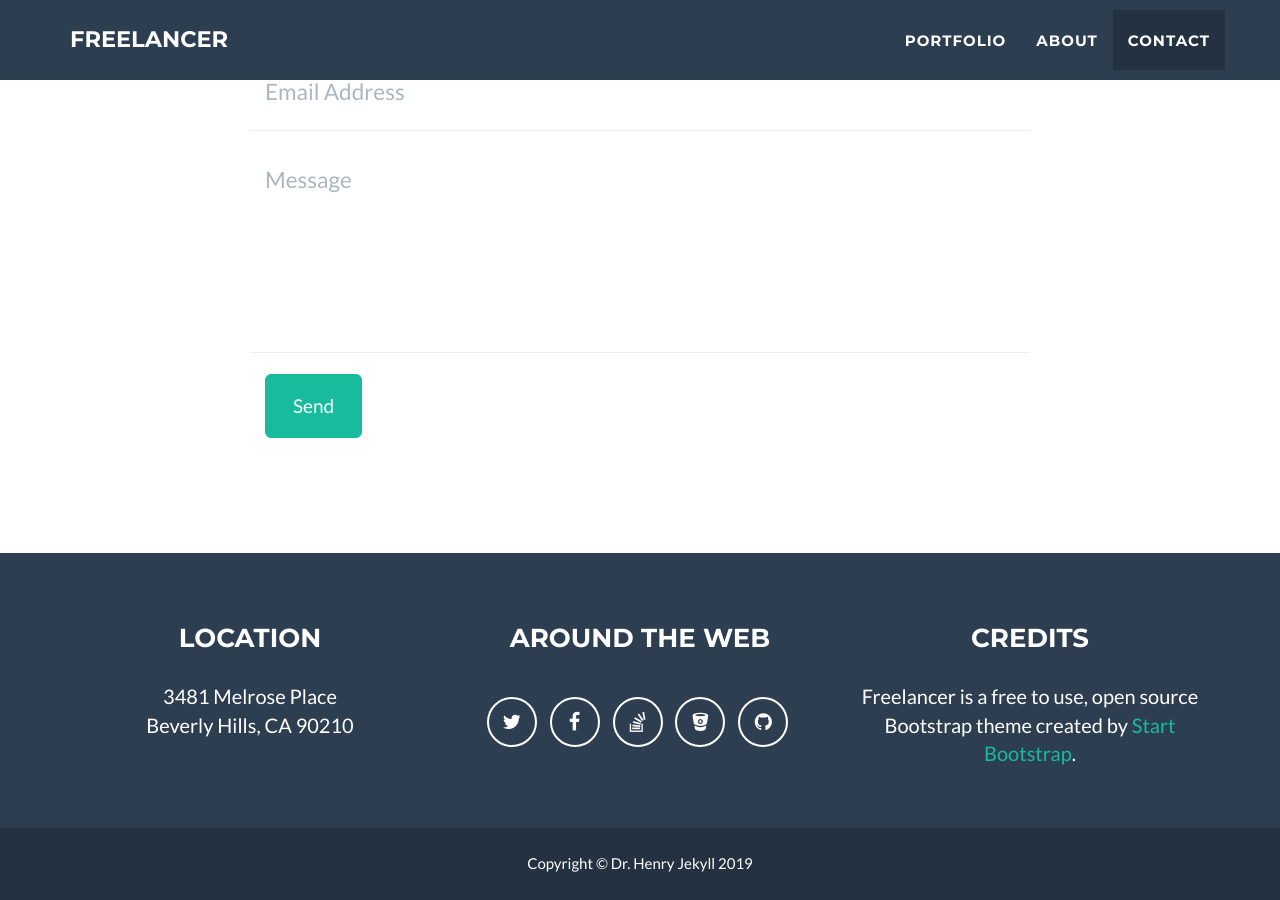
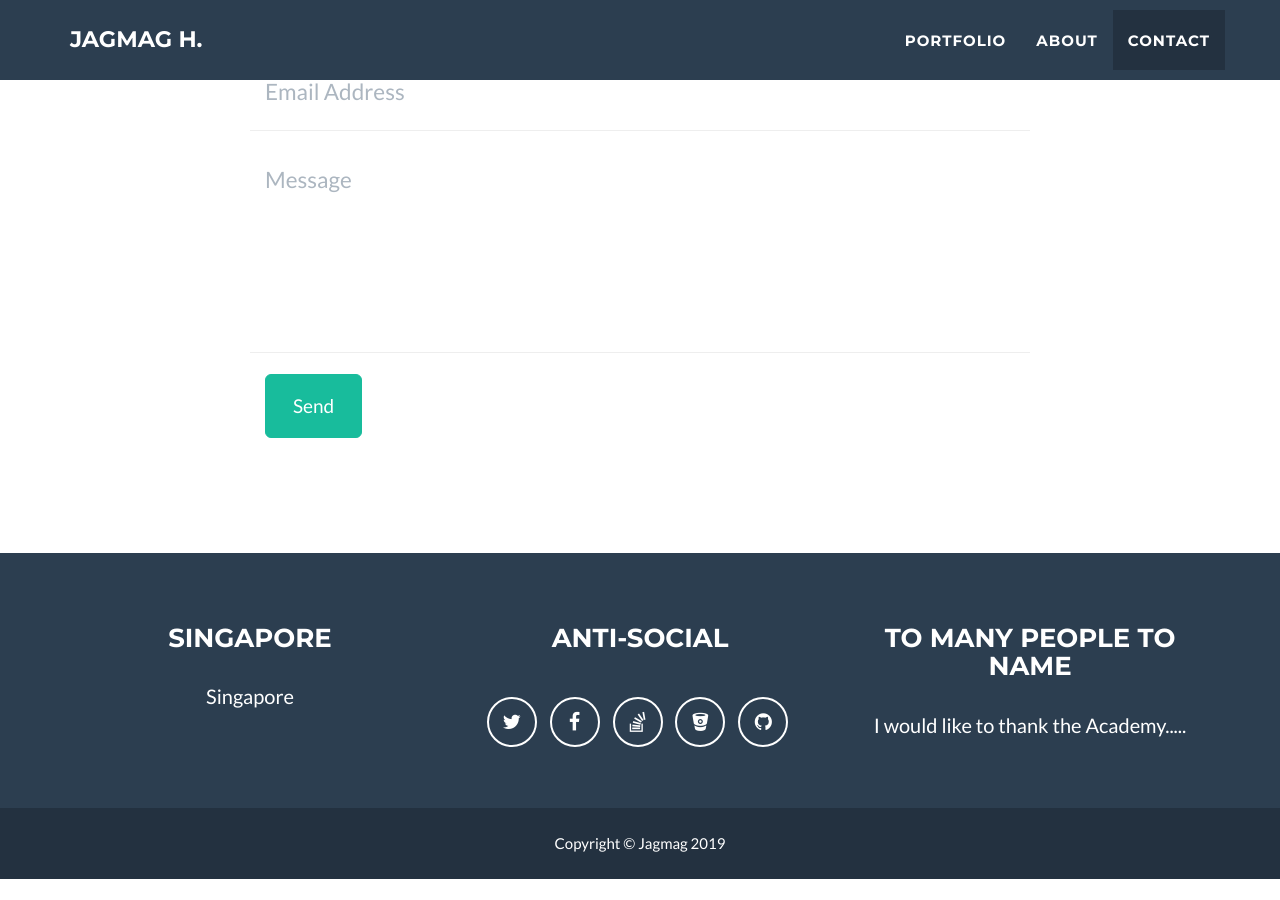
Before and after one commit to jagmagh/jagmagh.github.io, a Jekyll site: the page built from index.html, in a window 1280 px wide and 900 px high, scrolled down 2485 px. Built offline with Jekyll 4.4.1, drawn with Linux system fonts in a browser that asks for light colours; after the commit the page ends 3364 px from its top, so only the background shows below that; some of the changed text lies outside the part shown.

Commit message:
updated some personal information in the new theme

```diff
--- a/_config.yml
+++ b/_config.yml
@@ -1,11 +1,11 @@
 # Site settings
-title: Freelancer
-email: your-email@domain.com
+title: Jagmag H.
+email: jagmagh@gmail.com
 url: https://example.github.io
-description: "Write an awesome description for your new site here. You can edit this line in _config.yml. It will appear in your document head meta (for Google search results) and in your feed.xml site description."
+description: ""
 keywords: "your keywords, separated by commas"
-skills: "Web Developer - Graphic Artist - User Experience Designer"
-meta_author: LastName FirstName
+skills: "Developer - Software Architect - General Busybody"
+meta_author: H Jagmag
 
 # Google webmaster tools
 google_verify:
@@ -32,10 +32,10 @@ color:
 
 # Footer settings
 footer:
-  copyright: Dr. Henry Jekyll
-  location: Location
-  social: Around the Web
-  credits: Credits
+  copyright: Jagmag
+  location: Singapore
+  social: Anti-Social
+  credits: To many people to name
 
 # Social networks usernames (many more available: google-plus, flickr, dribbble, pinterest, instagram, tumblr, linkedin, etc.)
 social:
@@ -52,11 +52,10 @@ social:
 
 # Postal address (add as many lines as necessary)
 address:
-  - line: 3481 Melrose Place
-  - line: Beverly Hills, CA 90210
+  - line: Singapore
 
 # Credits content
-credits: 'Freelancer is a free to use, open source Bootstrap theme created by <a href="http://startbootstrap.com">Start Bootstrap</a>.'
+credits: 'I would like to thank the Academy.....'
 
 # Build settings
 markdown: kramdown
```
